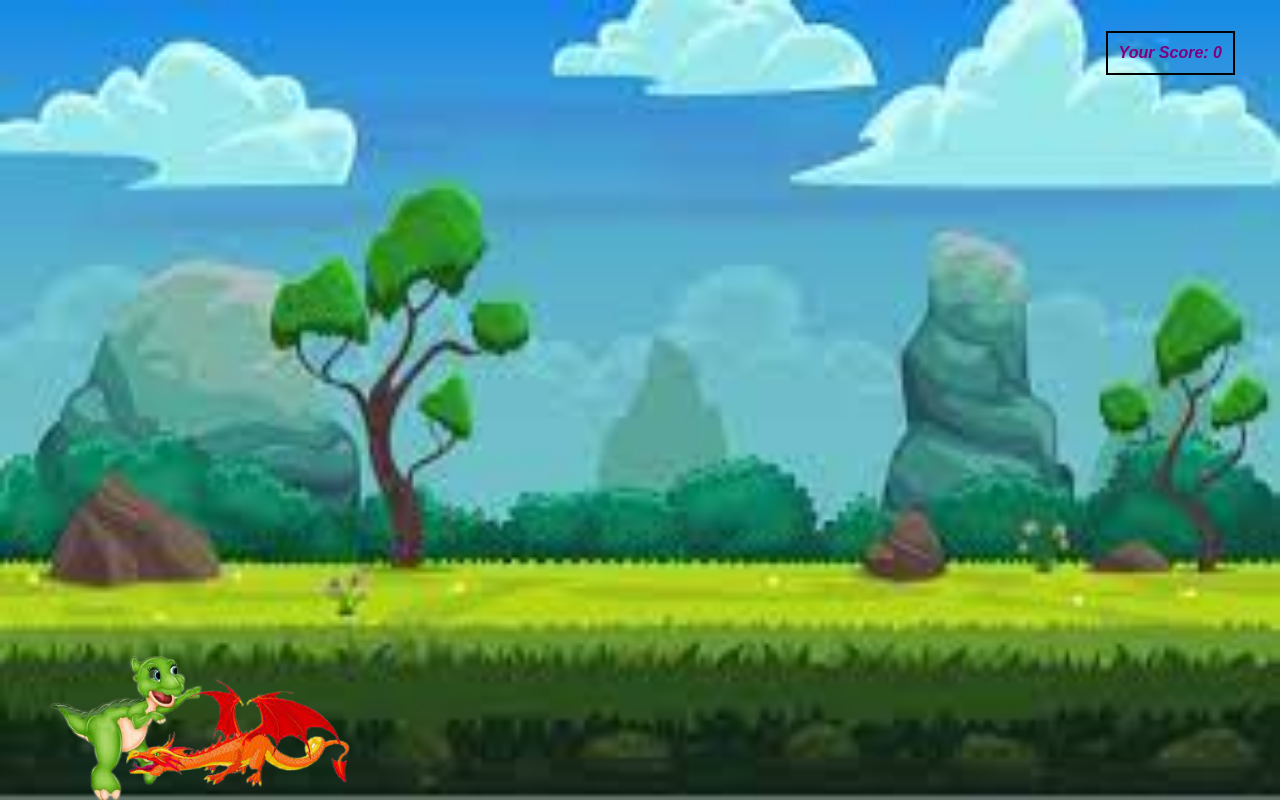
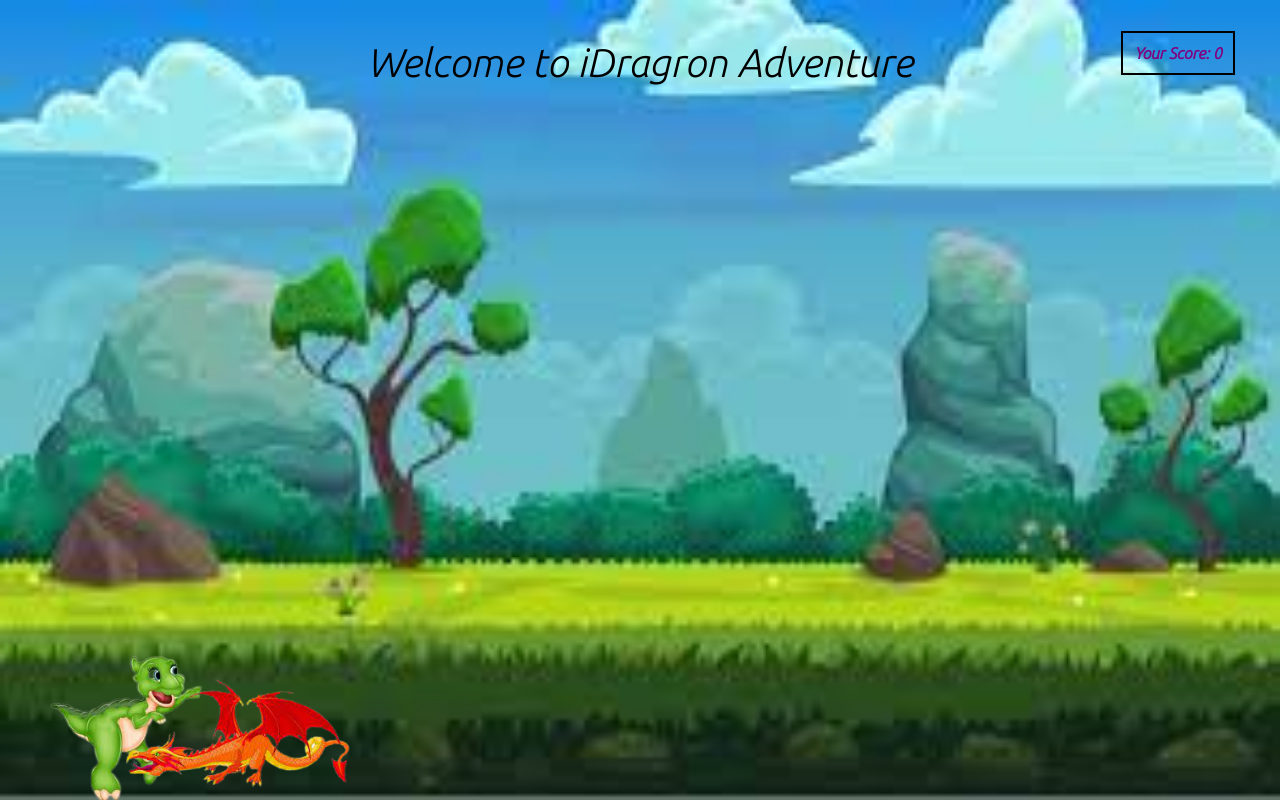
Before and after one commit to yash558/myactiongam.github.io, a plain HTML site: page index.html in a window 1280 px wide. Drawn offline with Linux system fonts and the light colour scheme.

Commit message:
Add files via upload

```diff
--- a/style.css
+++ b/style.css
@@ -55,12 +55,12 @@ animation: obstacleAni 6s linear infinite;
 
 .gameover{
     position: relative;
-    top: 63px;
-    font-size: 53px;
+    top: 10px;
+    font-size: 40px;
     text-align: center;
     font-style: oblique;
-    visibility: hidden;
-    font-family:sans-serif;
+    font-family:'Ubuntu',sans-serif;
+    padding: 30px;
 }
     #scoreCont{
     color: purple;
@@ -70,7 +70,7 @@ animation: obstacleAni 6s linear infinite;
     top: 31px;
     border: 2px solid black;
     padding: 11px;
-    font-family: sans-serif;
+    font-family: 'Ubuntu',sans-serif;
     font-style: oblique;
 }
 
```
